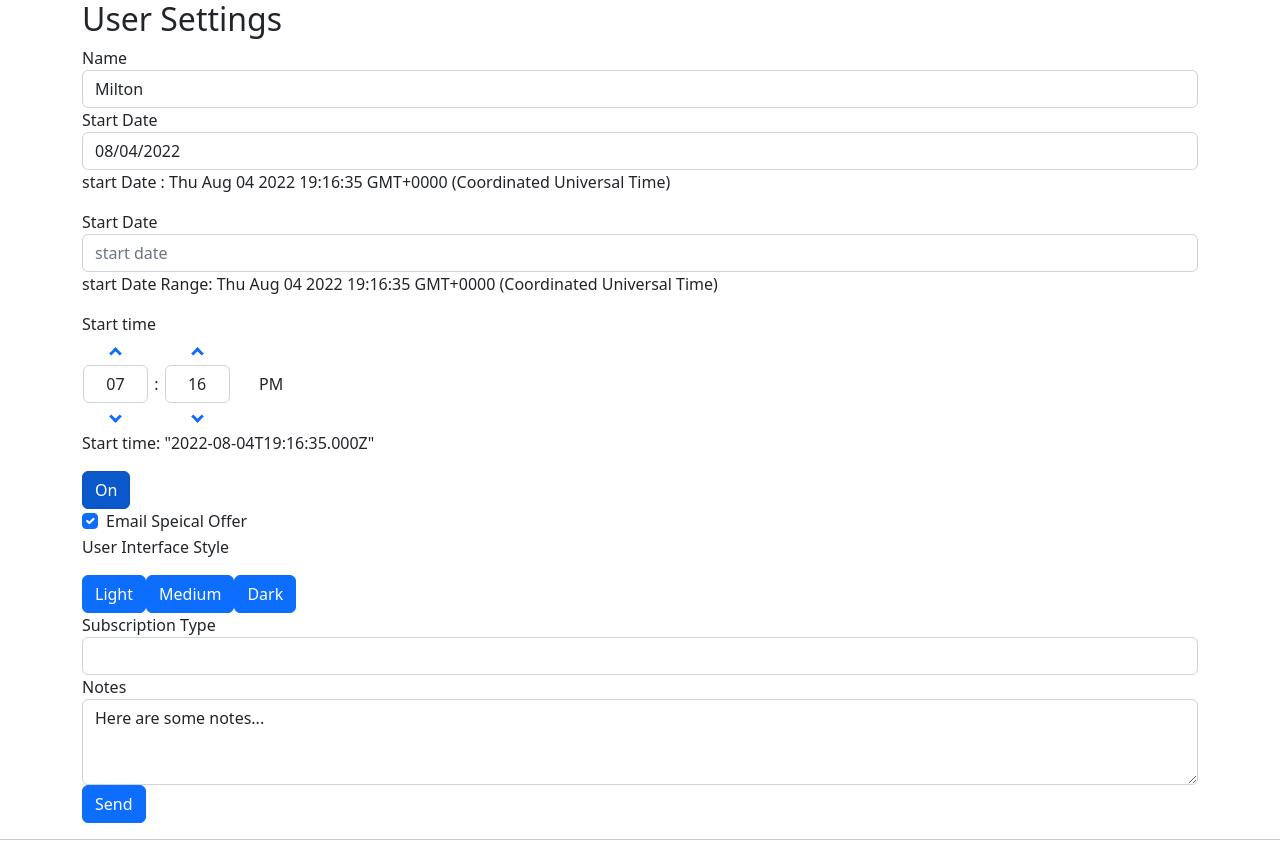
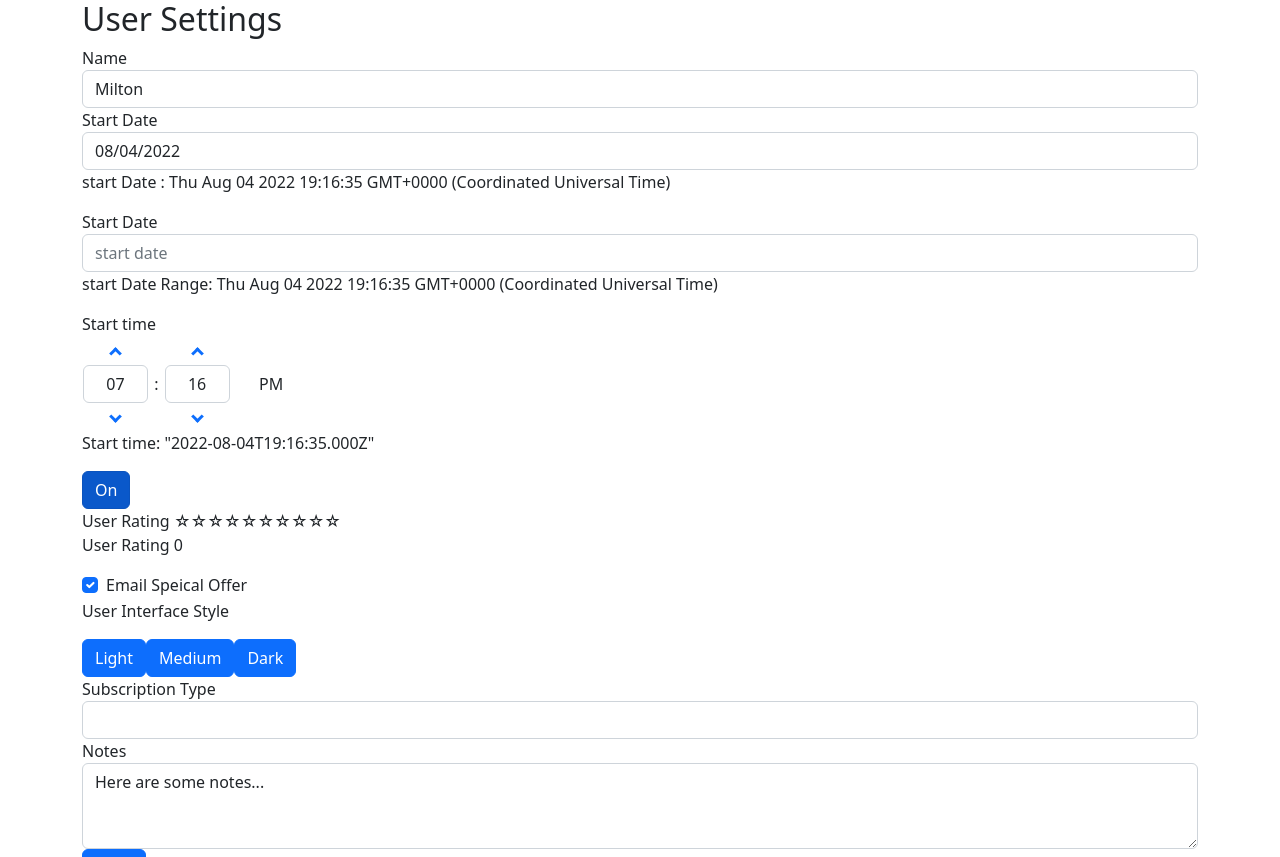
Before and after one commit to foureverhh/PluralSightTemplateDrivenFormAngular, an Angular app: page / in a window 1280 px wide. Shown: the top 857 px of the page. Built offline with nearby package versions, Linux system fonts and the light colour scheme.

Commit message:
ngx rating control

```diff
--- a/src/app/app.module.ts
+++ b/src/app/app.module.ts
@@ -9,7 +9,8 @@ import { HttpClientModule } from '@angular/common/http';
 import { ButtonsModule } from 'ngx-bootstrap/buttons';
 import { BsDatepickerModule } from 'ngx-bootstrap/datepicker';
 import { BrowserAnimationsModule } from '@angular/platform-browser/animations';
-import { TimepickerModule } from 'ngx-bootstrap/timepicker'
+import { TimepickerModule } from 'ngx-bootstrap/timepicker';
+import { RatingModule } from 'ngx-bootstrap/rating'
 @NgModule({
   declarations: [
     AppComponent,
@@ -25,6 +26,7 @@ import { TimepickerModule } from 'ngx-bootstrap/timepicker'
     BsDatepickerModule.forRoot(),
     BrowserAnimationsModule,
     TimepickerModule.forRoot(),
+    RatingModule.forRoot(),
   ],
   providers: [],
   bootstrap: [AppComponent]
--- a/src/app/user-settings-form/user-settings-form.component.html
+++ b/src/app/user-settings-form/user-settings-form.component.html
@@ -47,6 +47,11 @@
           btnCheckboxTrue="On" btnCheckboxFalse="Off">
           {{singleModel}}
         </button>
+        <div class="form-group">
+          User Rating
+          <rating [(ngModel)]="userRating" [max]="maxRating" [readonly]="isReadOnly" name="userRating" id="userRating" [titles]="['one','two','three']"></rating>
+        </div>
+        <p>User Rating {{userRating}}</p>
         <!--
             <p>{{classTest.className}}</p>
         --> <!--classTest via template reference variable to get input element attribute-->
--- a/src/app/user-settings-form/user-settings-form.component.ts
+++ b/src/app/user-settings-form/user-settings-form.component.ts
@@ -29,6 +29,9 @@ export class UserSettingsFormComponent implements OnInit{
   startDate!: Date;
   startDateRange!: Date;
   startTime!: Date;
+  userRating:number = 0;
+  maxRating:number = 10;
+  isReadOnly:boolean = false;
 
   constructor(private dataService: DataService) { }
 
```
